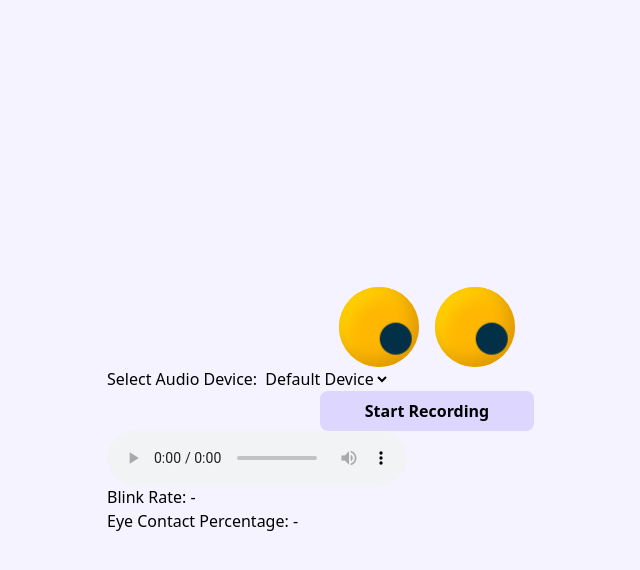
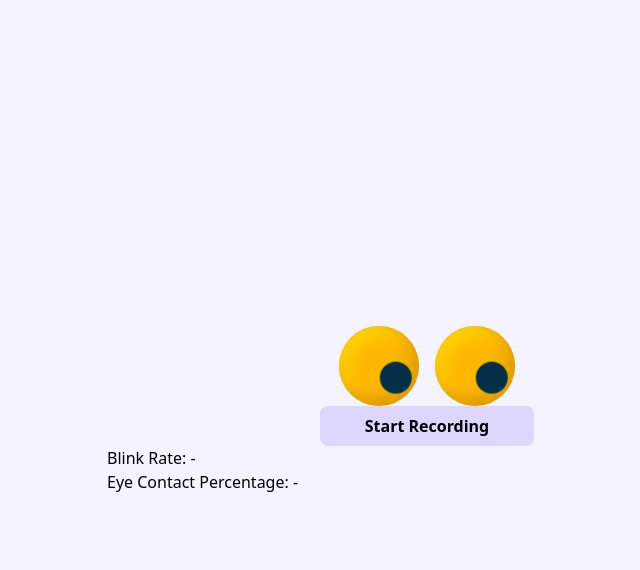
Before and after one commit to LaurenS419/helphelp, a Flask app: template templates/interview.html in a window 1280 px wide. Shown: the top 570 px of the page, without its empty margins (213-853 px from the left). Run offline with Flask 3, Linux system fonts and the light colour scheme; the template is opened without the code that fills it, so the values that code supplies are empty; style sheets or scripts are compiled from the project's sources.

Commit message:
display noned ugly things in interview.html

```diff
--- a/app.py
+++ b/app.py
@@ -2,9 +2,9 @@ from flask import Flask, render_template, request, jsonify
 from pydub import AudioSegment
 import os
 import CV.eye_contact
+import CV.main
 import transcription
 
-import CV.main
 import analysis.transcription_processor
 import analysis.word_counter
 import analysis.chat_calls
--- a/templates/interview.html
+++ b/templates/interview.html
@@ -74,15 +74,15 @@
             </div>
         </div>
 
-        <label for="audioDeviceSelect">Select Audio Device:</label>
-        <select id="audioDeviceSelect">
+        <label for="audioDeviceSelect" style="display: none;">Select Audio Device:</label>
+        <select id="audioDeviceSelect" style="display: none;">
             <option value="">Default Device</option>
         </select>
         <div class="mx-auto w-1/3 flex gap-3 justify-center">
             <button id="recordButton">Start Recording</button>
             <button id="stopButton" disabled hidden>Stop Recording</button>
         </div>
-        <audio id="audioPlayback" controls></audio>
+        <audio id="audioPlayback" controls style="display: none;"></audio>
 
         <div id="results">
             <p>Blink Rate: <span id="blinkRate">-</span></p>
```
